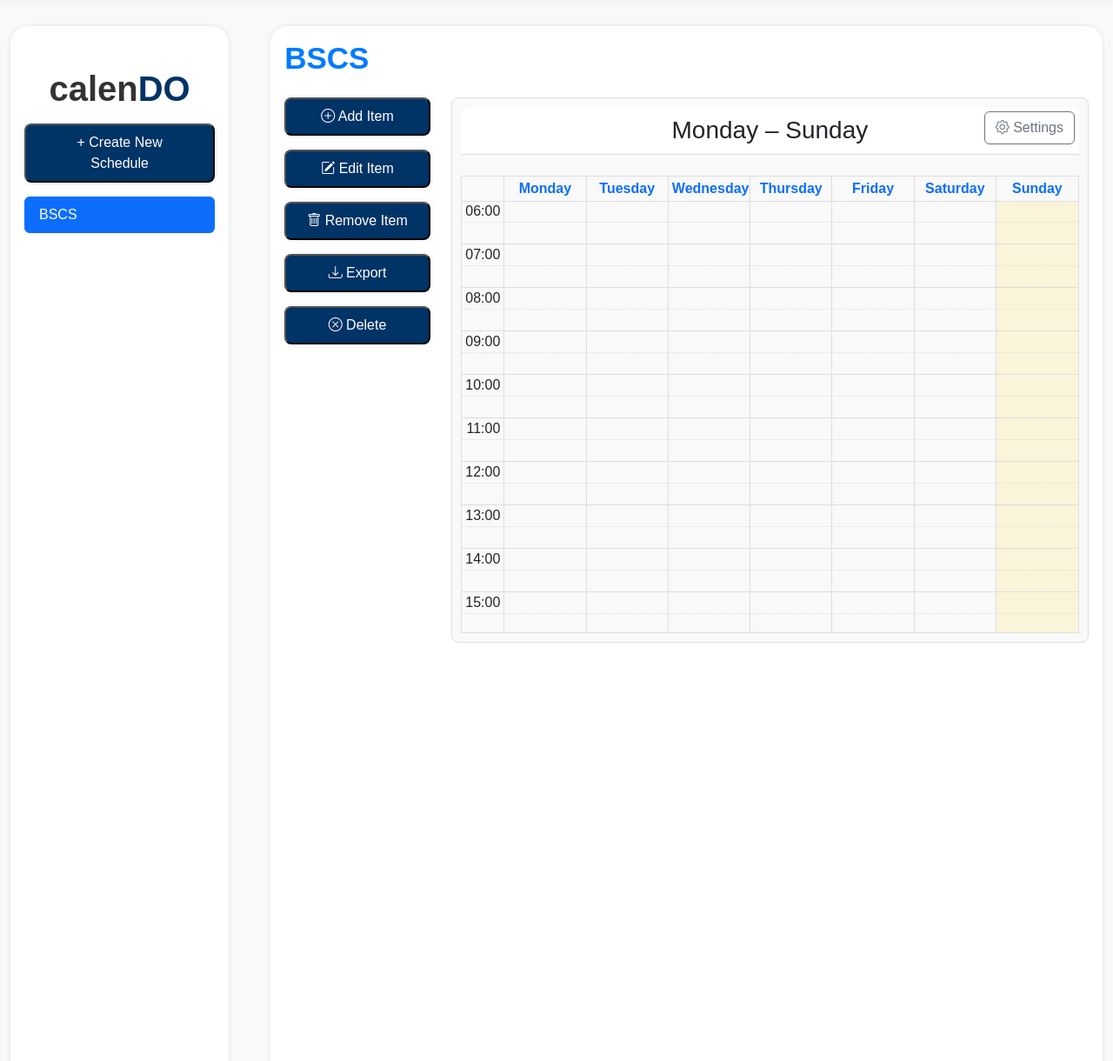
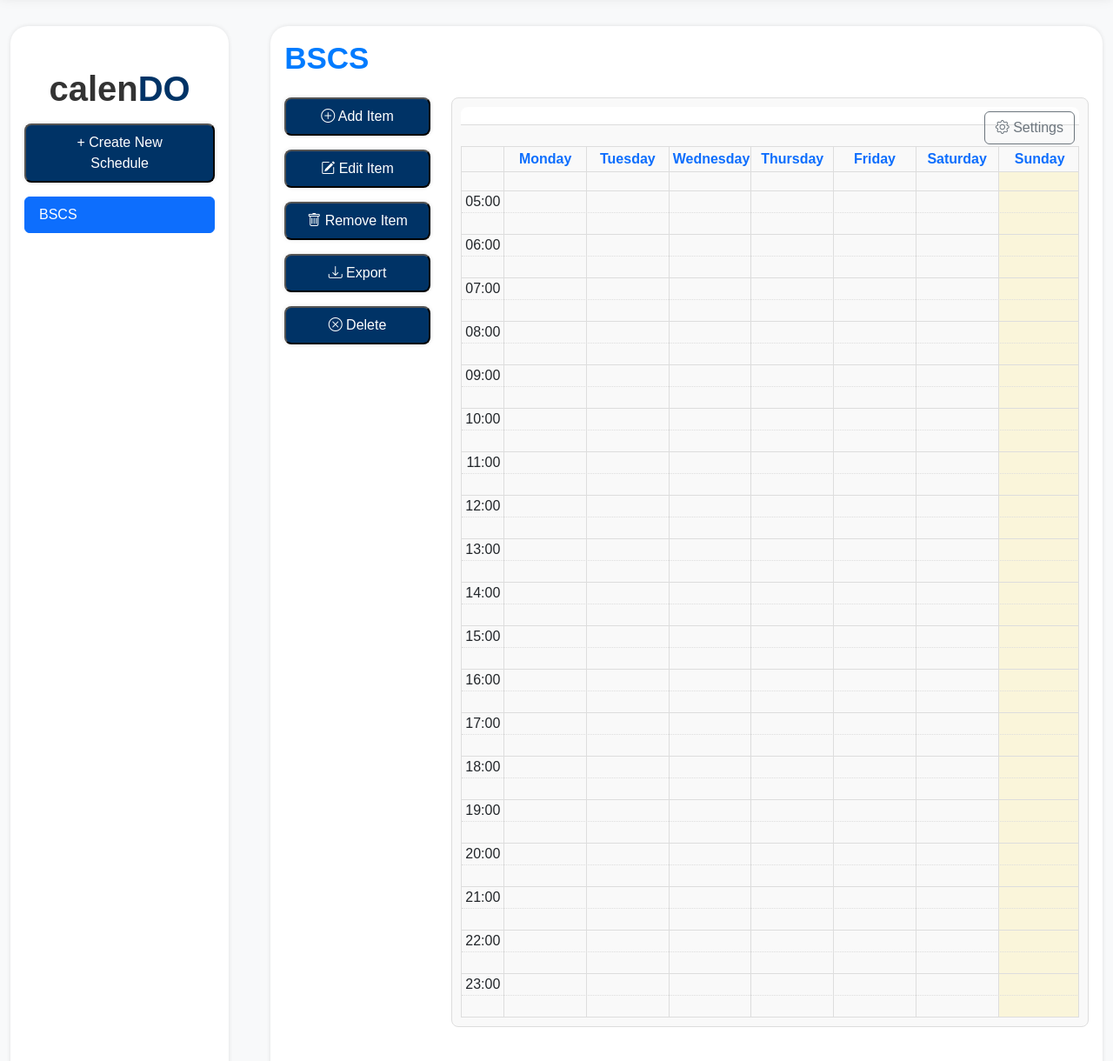
Before and after one commit to mebcrtz/calenDO, a Django app: page /calendar/ in a window 1280 px wide. Shown: the part 74-1294 px from the top of the page at 87% size. Run offline with Django 5.2, Linux system fonts and the light colour scheme; a user stored in the database is signed in; data comes from the database, SQL or seed files in the repository; lists and menus that the app fills with data are empty; some libraries are stand-ins or nearby versions.

Commit message:
refactor calendar layout for improved responsiveness and adjust height settings

```diff
--- a/project/templates/calendar/calendar-index.html
+++ b/project/templates/calendar/calendar-index.html
@@ -13,6 +13,7 @@
         border-radius: 8px;
         padding: 10px;
         background-color: #f9f9f9;
+        height: 95%; /* Slightly smaller than h-100 */
     }
     .fc-toolbar {
         background-color: #fff;
@@ -207,7 +208,7 @@
                         {{ schedule.schedule_name|default:"No Schedule Available" }}
                     </h2>
                 </div>
-                <div class="d-flex flex-grow-1">
+                <div class="d-flex h-100">
                     <!-- Buttons -->
                     <div class="d-flex flex-column align-items-start me-4">
                         <button class="create-btn btn-block" data-bs-toggle="modal" data-bs-target="#addItemModal">
@@ -231,7 +232,7 @@
                         <button class="btn btn-outline-secondary position-absolute top-0 end-0 m-3">
                             <i class="bi bi-gear"></i> Settings
                         </button>
-                        <div id="interactiveCalendar">
+                        <div id="interactiveCalendar" style="height: 90%;">
                             <!-- FullCalendar will render here -->
                         </div>
                     </div>
@@ -263,9 +264,10 @@
         var calendarEl = document.getElementById('interactiveCalendar');
         var calendar = new FullCalendar.Calendar(calendarEl, {
             initialView: 'timeGridWeek',
+            height: '90%', // Slightly smaller than h-100
             headerToolbar: {
                 left: '', // Remove 'prev, next today'
-                center: 'title',
+                center: '',
                 right: '' // Remove 'timeGridWeek, timeGridDay'
             },
             views: {
```
